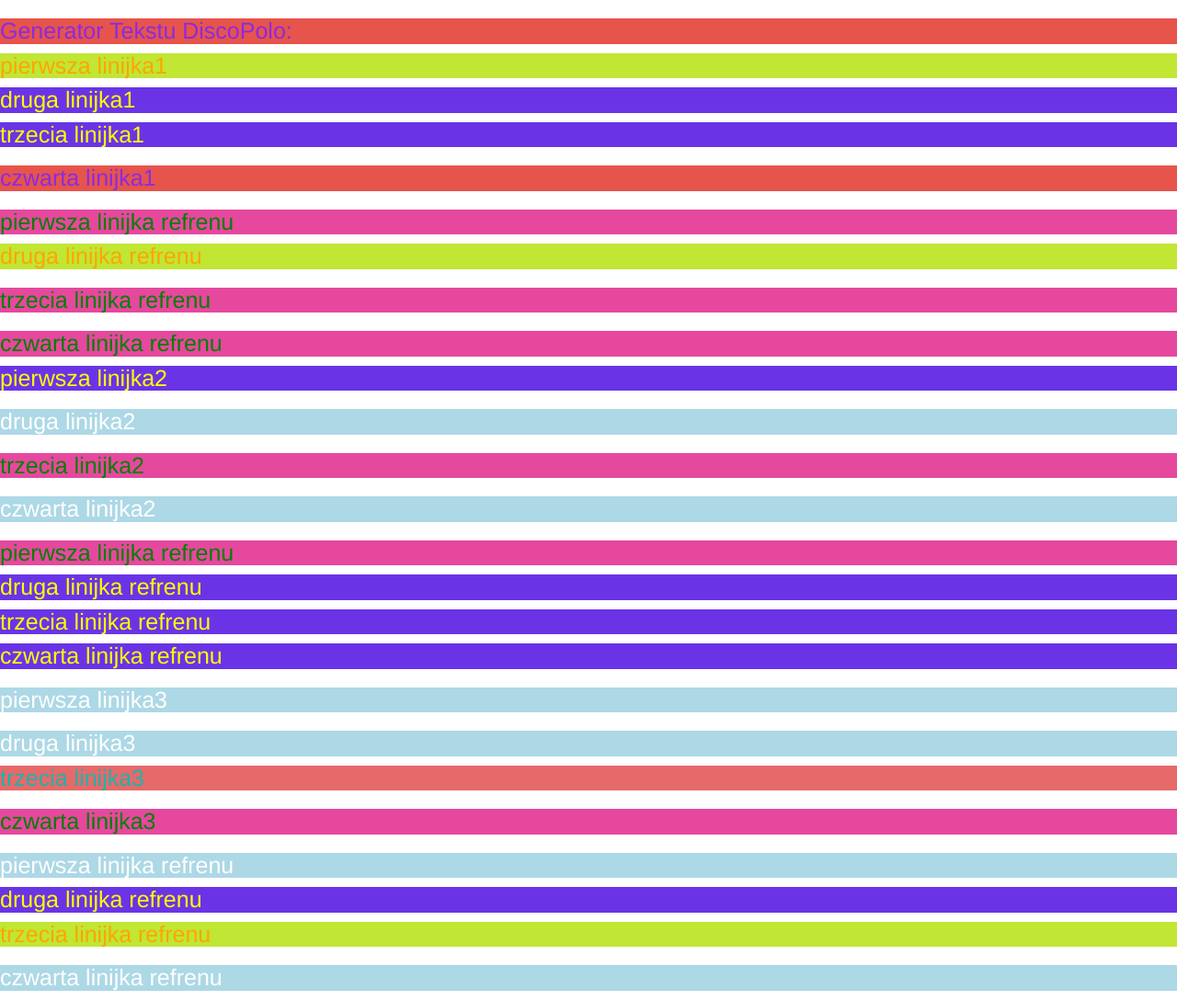
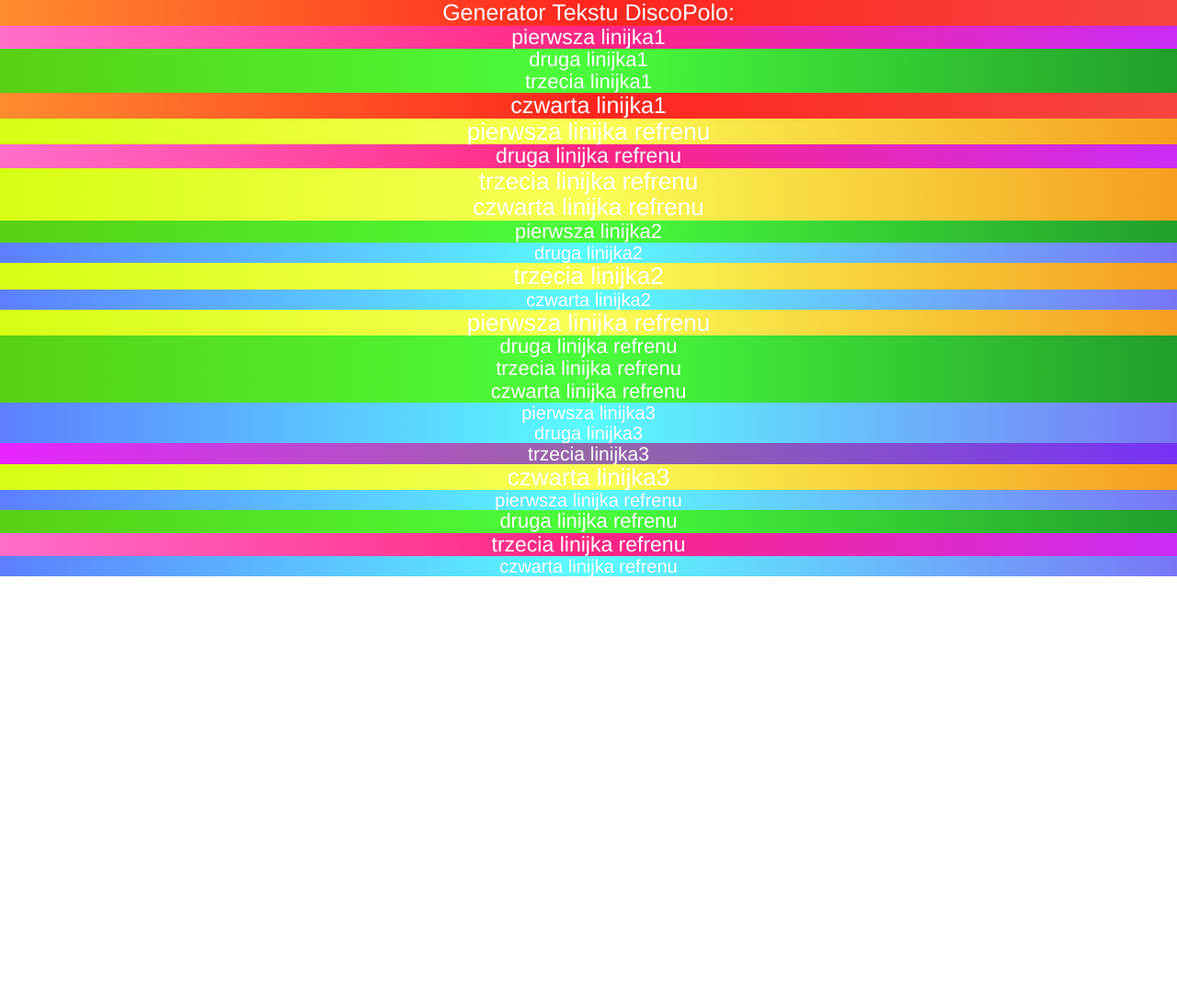
Before and after one commit to daggeru/sh2017, a Flask app: page / in a window 1280 px wide. Shown: the whole page at 92% size. After the commit the page ends 627 px from the top, so only its background shows below. Run offline with Flask 2, Linux system fonts and the light colour scheme; some libraries are stand-ins or nearby versions.

Commit message:
correcting json

```diff
--- a/index.py
+++ b/index.py
@@ -19,9 +19,9 @@ def generuj():
             ['pierwsza linijka2', 'druga linijka2', 'trzecia linijka2', 'czwarta linijka2'],
             ['pierwsza linijka3', 'druga linijka3', 'trzecia linijka3', 'czwarta linijka3'],
         ],
-        'refren': [
+        'refren':
             ['pierwsza linijka refrenu', 'druga linijka refrenu', 'trzecia linijka refrenu', 'czwarta linijka refrenu'],
-        ]
+
     }
     return json.dumps(tekst)
 
--- a/static/style.css
+++ b/static/style.css
@@ -1,36 +1,47 @@
 h1 {
     color: white;
-    background-color: lightblue;
+    text-align: center;
+    background-image: linear-gradient(90deg, #5c7fff, #5afcff, #7976f6);
+    font-size: 20px;
+    margin: 0;
+}
+
+h2 {
+    color: white;
+    text-align: center;
+    background-image: linear-gradient(90deg, #ff8c2e, #ff251e, #f64540);
     font-size: 25px;
+    margin: 0;
+}
 
+h3 {
+    color: white;
+    text-align: center;
+    font-size: 26px;
+    background-image: linear-gradient(90deg, #d6ff14, #f9ff56, #f69e20);
+    margin: 0;
 }
-h2 {
-    color: blueviolet;
-    background-color: #e6544c;
-    font-size: 25px;
 
+h4 {
+    color: white;
+    text-align: center;
+    background-image: linear-gradient(90deg, #ff6eca, #ff2581, #ca2cf6);
+    font-size: 23px;
+    margin: 0;
 }
-h3 {
-    color: green;
-    font-size: 25px;
-    background-color: #e6489e;
 
+h5 {
+    color: white;
+    text-align: center;
+    background-image: linear-gradient(90deg, #59d014, #4aff3c, #219e2b);
+    font-size: 22px;
+    margin: 0;
 }
-h4 {
-    color: orange;
-    background-color: #c1e634;
-    font-size: 25px;
 
+h6 {
+    color: white;
+    text-align: center;
+    background-image: linear-gradient(90deg, #e923ff, #9468a6, #7532f6);
+    font-size: 21px;
+    margin: 0;
 }
-h5 {
-    color: yellow;
-    background-color: #6a34e6;
-    font-size: 25px;
-
-}
-h6 {
-    color: lightseagreen;
-    background-color: #e66a6a;
-    font-size: 25px;
-
-}
--- a/templates/index.html
+++ b/templates/index.html
@@ -24,10 +24,10 @@
                                 console.log(data.zwrotki[i][k]);
 
                             }
-                            for (j = 0; j < data.refren[0].length; j++) {
+                            for (j = 0; j < data.refren.length; j++) {
                                 b = Math.floor((Math.random() * 6) + 1);
                                 $('.disco').append(
-                                    '<h' + b + '>' + data.refren[0][j] + '</h' + b + '>'
+                                    '<h' + b + '>' + data.refren[j] + '</h' + b + '>'
                                 ).hide().fadeIn(1000);
                                 console.log(data.refren[0][j]);
                             }
@@ -42,7 +42,7 @@
 </head>
 <body>
 <h2>Generator Tekstu DiscoPolo:</h2>
-<div class="disco">
+<div style="margin: 0 auto;" class="disco">
 
 </div>
 </body>
```
